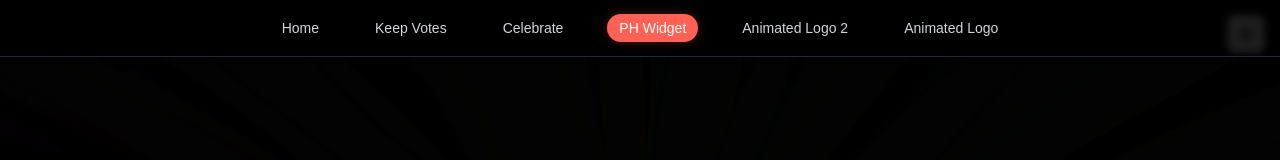
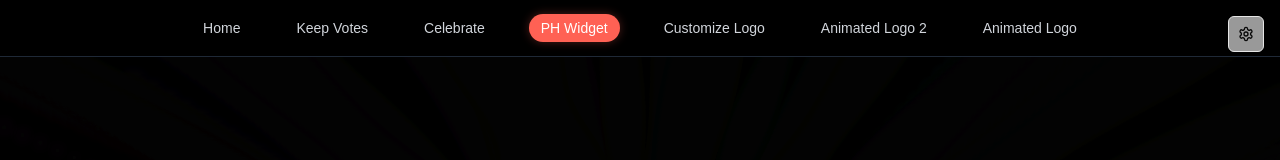
Before and after one commit to ajitesh123/product-hunt-launch, a Next.js app: page /ph-widget in a window 1280 px wide. Shown: the top 160 px of the page. Built offline with nearby package versions, Linux system fonts and the light colour scheme.

Commit message:
better design

```diff
--- a/app/components/Navigation.tsx
+++ b/app/components/Navigation.tsx
@@ -11,6 +11,7 @@ export default function Navigation() {
     { path: '/keep-votes', label: 'Keep Votes' },
     { path: '/celebrate', label: 'Celebrate' },
     { path: '/ph-widget', label: 'PH Widget' },
+    { path: '/customize-logo', label: 'Customize Logo' },
     { path: '/animated-logo2', label: 'Animated Logo 2' },
     { path: '/animated-logo', label: 'Animated Logo' },
   ]
--- a/app/components/product-hunt-embed.tsx
+++ b/app/components/product-hunt-embed.tsx
@@ -165,7 +165,7 @@ export default function ProductHuntEmbed({ defaultConfig }: ProductHuntEmbedProp
         style={{ opacity: 0.8 }}
       />
 
-      <div className="absolute top-4 right-4 z-20">
+      <div className="absolute top-4 right-4 z-50">
         <Popover>
           <PopoverTrigger asChild>
             <Button variant="outline" size="icon" className="bg-white/60 backdrop-blur-sm">
```
